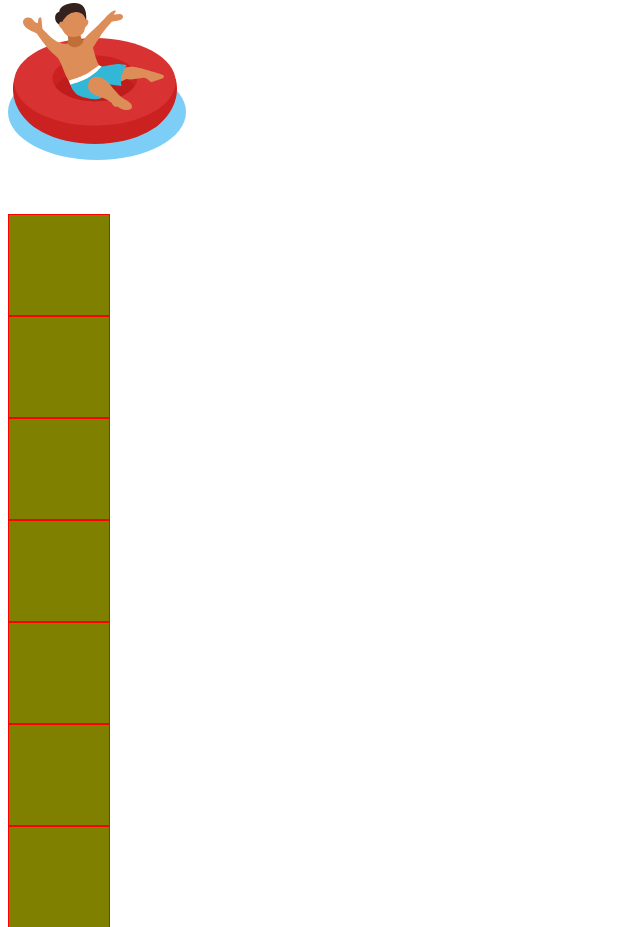
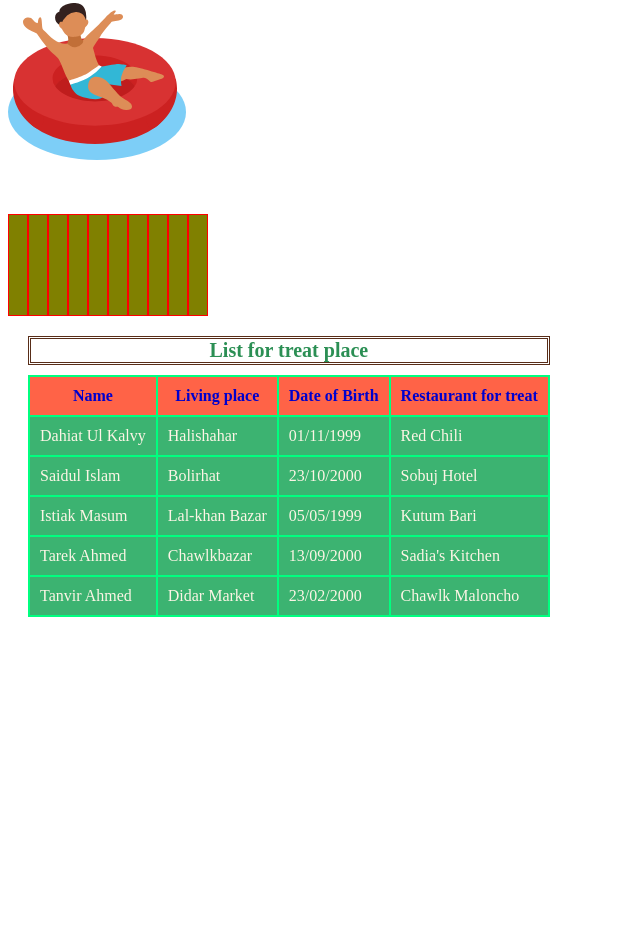
Before and after one commit to mobashirul-alam/Practice-day-10_January_2022, a plain HTML site: page index.html in a window 1280 px wide. Shown: the part 561-1488 px from the top of the page, without its empty margins (0-640 px from the left). After the commit the page ends 1198 px from the top, so only its background shows below. Drawn offline with Linux system fonts and the light colour scheme.

Commit message:
table added

```diff
--- a/index.html
+++ b/index.html
@@ -64,6 +64,51 @@
             <div></div>
             <div></div>
     </section>
+    <section class="table">
+        <table>
+            <caption>List for treat place</caption>
+            <thead>
+                <tr>
+                    <th>Name</th>
+                    <th>Living place</th>
+                    <th>Date of Birth</th>
+                    <th>Restaurant for treat</th>
+                </tr>
+            </thead>
+            <tbody>
+                <tr>
+                    <td>Dahiat Ul Kalvy</td>
+                    <td>Halishahar</td>
+                    <td>01/11/1999</td>
+                    <td>Red Chili</td>
+                </tr>
+                <tr>
+                    <td>Saidul Islam</td>
+                    <td>Bolirhat</td>
+                    <td>23/10/2000</td>
+                    <td>Sobuj Hotel</td>
+                </tr>
+                <tr>
+                    <td>Istiak Masum</td>
+                    <td>Lal-khan Bazar</td>
+                    <td>05/05/1999</td>
+                    <td>Kutum Bari</td>
+                </tr>
+                <tr>
+                    <td>Tarek Ahmed</td>
+                    <td>Chawlkbazar</td>
+                    <td>13/09/2000</td>
+                    <td>Sadia's Kitchen</td>
+                </tr>
+                <tr>
+                    <td>Tanvir Ahmed</td>
+                    <td>Didar Market</td>
+                    <td>23/02/2000</td>
+                    <td>Chawlk Maloncho</td>
+                </tr>
+            </tbody>
+        </table>
+    </section>
 </body>
 
 </html>
--- a/styles/style.css
+++ b/styles/style.css
@@ -25,9 +25,35 @@
     top: -50px;
     z-index: -1;
 }
+.dummy{
+    display: flex;
+}
 .dummy div{
     border: 1px solid red;
     height: 100px;
     width: 100px;
     background-color: olive;
 }
+table{
+    margin: 20px;
+    border-collapse: collapse;
+}
+th, td {
+    border: 2px solid springgreen;
+    padding: 10px;
+}
+thead{
+    background-color: tomato;
+    color: mediumblue;
+}
+tbody{
+    background-color: mediumseagreen;
+    color: oldlace;
+}
+table caption{
+    color:rgb(43, 143, 84);
+    margin-bottom: 10px;
+    border: 3px double rgb(88, 45, 24);
+    font-size: 20px;
+    font-weight: 900;
+}
```
